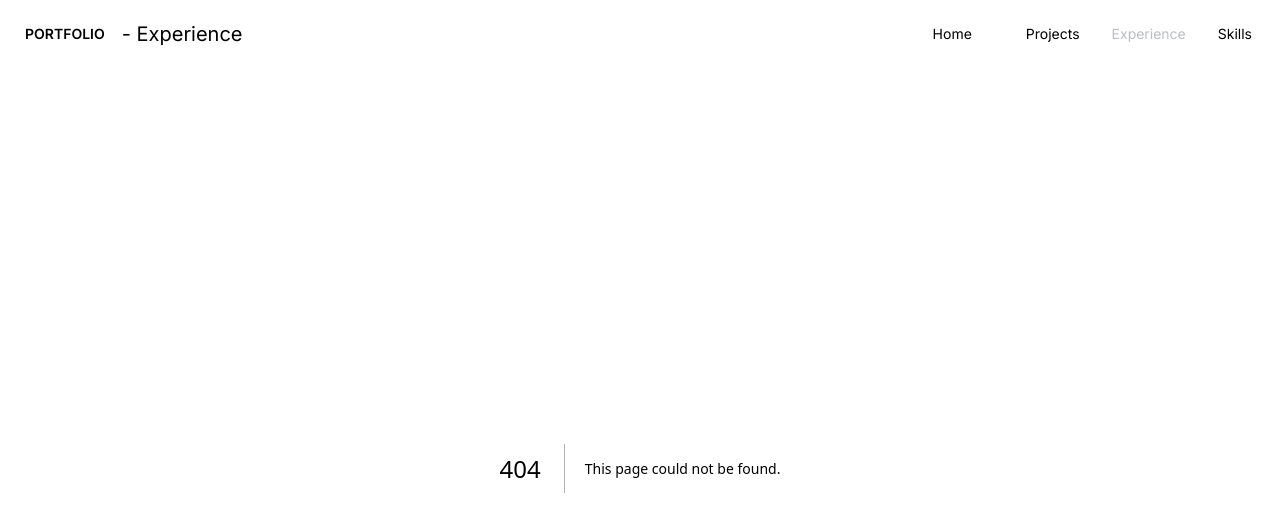
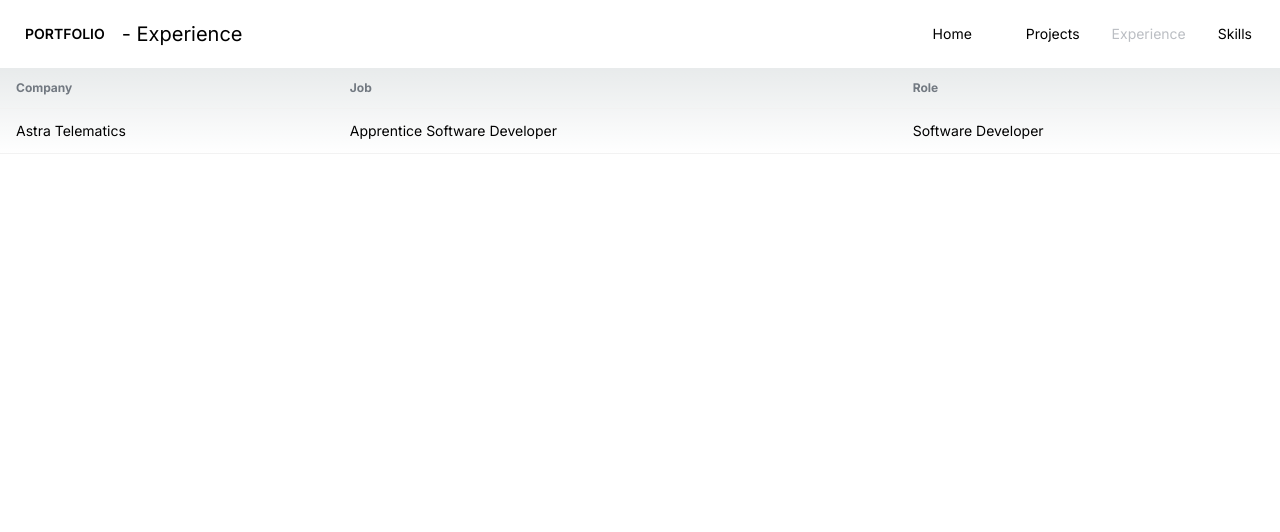
Before and after one commit to TomBebb/tomb-portfolio, a Next.js app: page /experience in a window 1280 px wide. Before the commit this address had no page. Shown: the top 532 px of the page. Built offline with nearby package versions, Linux system fonts and the light colour scheme; some icons are missing.

Commit message:
Add experience page

```diff
--- /dev/null
+++ b/src/app/components/AutoTable.tsx
@@ -0,0 +1,34 @@
+export interface AutoTableColumn<T> {
+    key: keyof T
+    name: string
+    align?: "center" | "left" | "right"
+}
+export interface AutoTableProps<T extends object> {
+    columns: AutoTableColumn<T>[],
+    rows: T[],
+}
+
+export default function AutoTable<T extends object>({columns, rows}: AutoTableProps<T>) {
+    return <div className="overflow-x-auto">
+    <table className="table">
+      {/* head */}
+      <thead>
+        <tr>
+          {columns.map(c => <th key={c.key as any}>
+            {c.name}
+          </th>)}
+        </tr>
+      </thead>
+      <tbody>
+
+        {rows.map((r, ri) => <tr key={ri}>
+
+          {columns.map(c => <td key={c.key as any}>
+            {r[c.key]}
+          </td>)}
+        </tr>)}
+        {/* row 1 */}
+      </tbody>
+    </table>
+  </div>
+}
--- /dev/null
+++ b/src/app/experience/page.tsx
@@ -0,0 +1,40 @@
+import AutoTable, { AutoTableColumn } from "../components/AutoTable"
+
+interface JobDetails{
+    name: string
+    job: string
+    role: string
+}
+
+const jobDetailCols: AutoTableColumn<JobDetails>[] = [
+    {
+        key: "name",
+        name: "Company"
+    },
+    {
+        key: "job",
+        name: "Job"
+    },
+    {
+        key: "role",
+        name: "Role"
+    }
+]
+
+const JobDetails: JobDetails[] =[
+    {
+        name: "Astra Telematics",
+        job: "Apprentice Software Developer",
+        role: "Software Developer"
+    }
+]
+export default function Exp() {
+    return (
+        <main >
+            <AutoTable
+                columns={jobDetailCols}
+                rows={JobDetails}
+                />
+        </main>
+    )
+}
```
